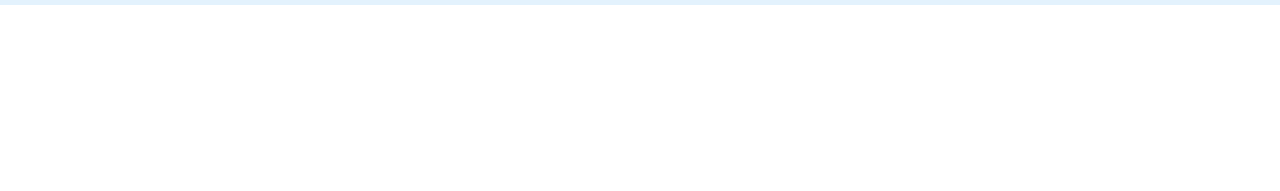
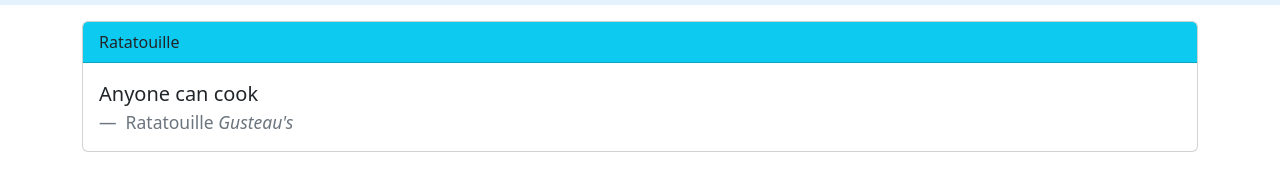
Before and after one commit to 11292-stella/week6-day2, a plain HTML site: page index.html in a window 1280 px wide. Shown: the part 61-252 px from the top of the page. Drawn offline with nearby package versions, Linux system fonts and the light colour scheme.

Commit message:
prima section main

```diff
--- a/index.html
+++ b/index.html
@@ -104,9 +104,22 @@
     <main>
       <!-- prima section-->
       <section>
-        <div class="container">
+        <div class="container mt-3">
           <div class="row">
-            <div class="col"></div>
+            <div class="col">
+              <div class="card">
+                <div class="card-header bg-info">Ratatouille</div>
+                <div class="card-body">
+                  <blockquote class="blockquote mb-0">
+                    <p>Anyone can cook</p>
+                    <footer class="blockquote-footer">
+                      Ratatouille
+                      <cite title="Source Title">Gusteau's</cite>
+                    </footer>
+                  </blockquote>
+                </div>
+              </div>
+            </div>
           </div>
         </div>
       </section>
```
